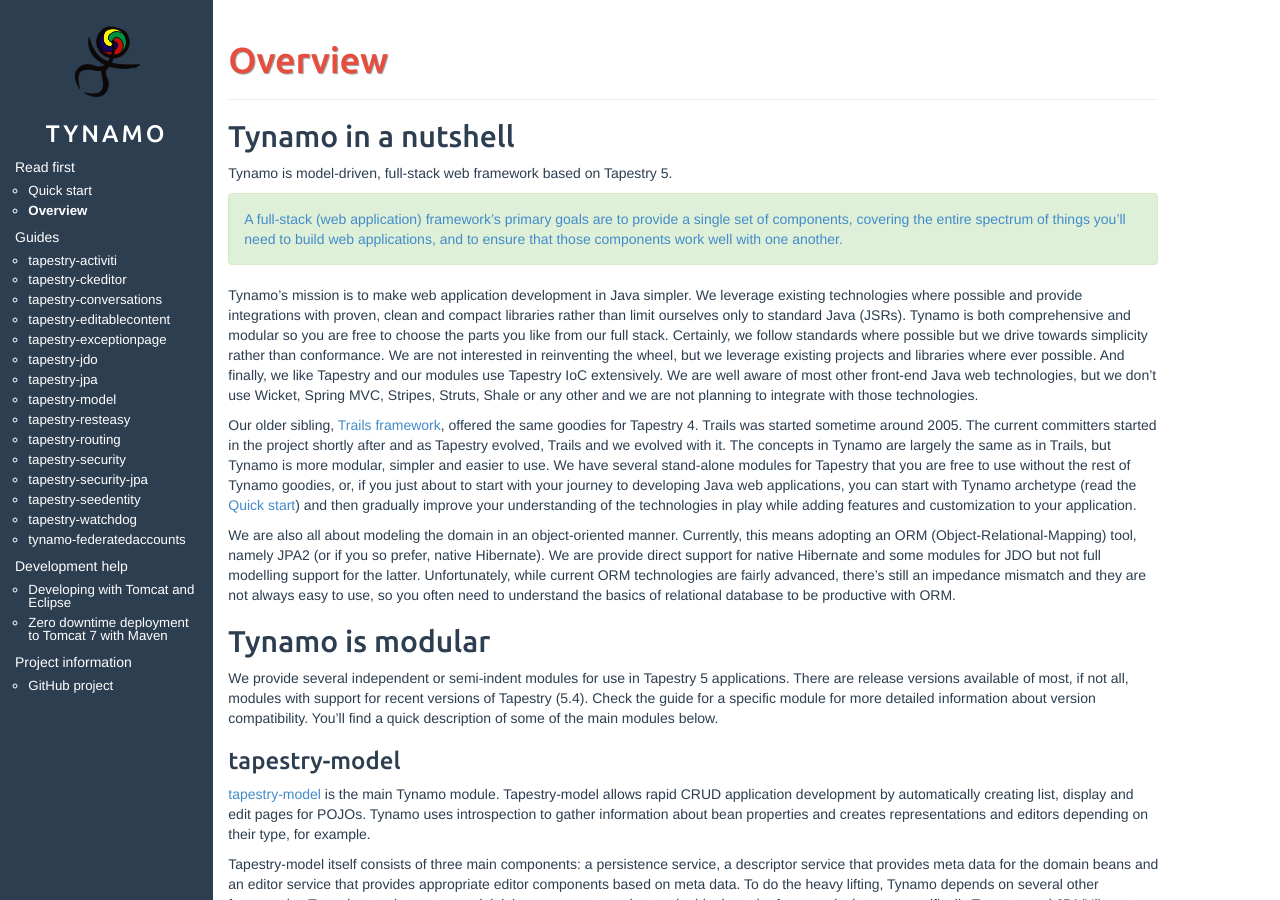
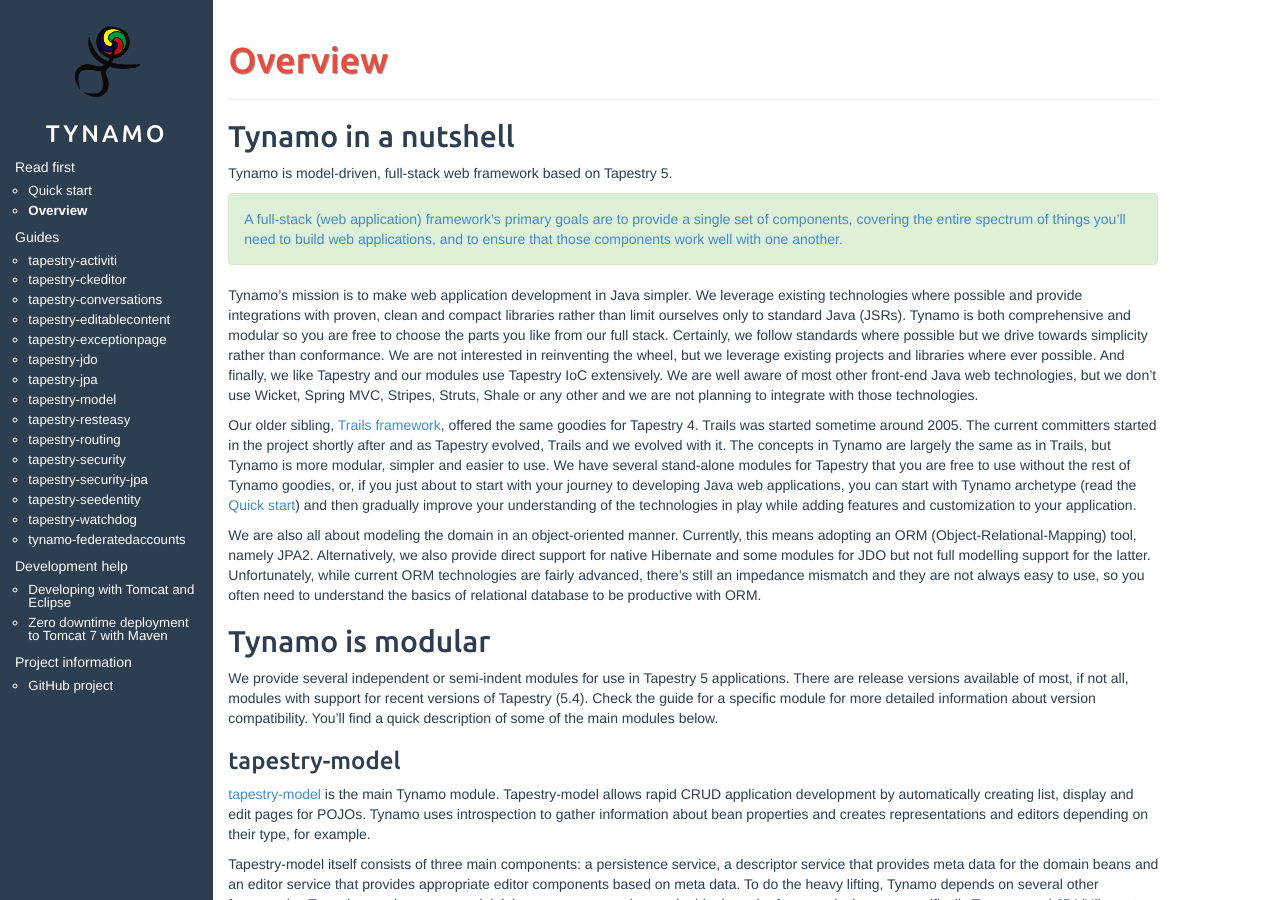
Before and after one commit to vjlamp/tynamo.github.io, a Jekyll site: the page built from Overview.md, in a window 1280 px wide and 900 px high. Built offline with Jekyll 4.4.1, drawn with Linux system fonts in a browser that asks for light colours.

Commit message:
fix wording

```diff
--- a/Overview.md
+++ b/Overview.md
@@ -14,7 +14,7 @@
 
 Our older sibling, [Trails framework](https://www.openhub.net/p/trails), offered the same goodies for Tapestry 4. Trails was started sometime around 2005. The current committers started in the project shortly after and as Tapestry evolved, Trails and we evolved with it. The concepts in Tynamo are largely the same as in Trails, but Tynamo is more modular, simpler and easier to use. We have several stand-alone modules for Tapestry that you are free to use without the rest of Tynamo goodies, or, if you just about to start with your journey to developing Java web applications, you can start with Tynamo archetype (read the [Quick start](http://www.tynamo.org/Quick+start/)) and then gradually improve your understanding of the technologies in play while adding features and customization to your application.
 
-We are also all about modeling the domain in an object-oriented manner. Currently, this means adopting an ORM (Object-Relational-Mapping) tool, namely JPA2 (or if you so prefer, native Hibernate). We are provide direct support for native Hibernate and some modules for JDO but not full modelling support for the latter. Unfortunately, while current ORM technologies are fairly advanced, there's still an impedance mismatch and they are not always easy to use, so you often need to understand the basics of relational database to be productive with ORM.
+We are also all about modeling the domain in an object-oriented manner. Currently, this means adopting an ORM (Object-Relational-Mapping) tool, namely JPA2. Alternatively, we also provide direct support for native Hibernate and some modules for JDO but not full modelling support for the latter. Unfortunately, while current ORM technologies are fairly advanced, there's still an impedance mismatch and they are not always easy to use, so you often need to understand the basics of relational database to be productive with ORM.
 
 ## Tynamo is modular
 
```
